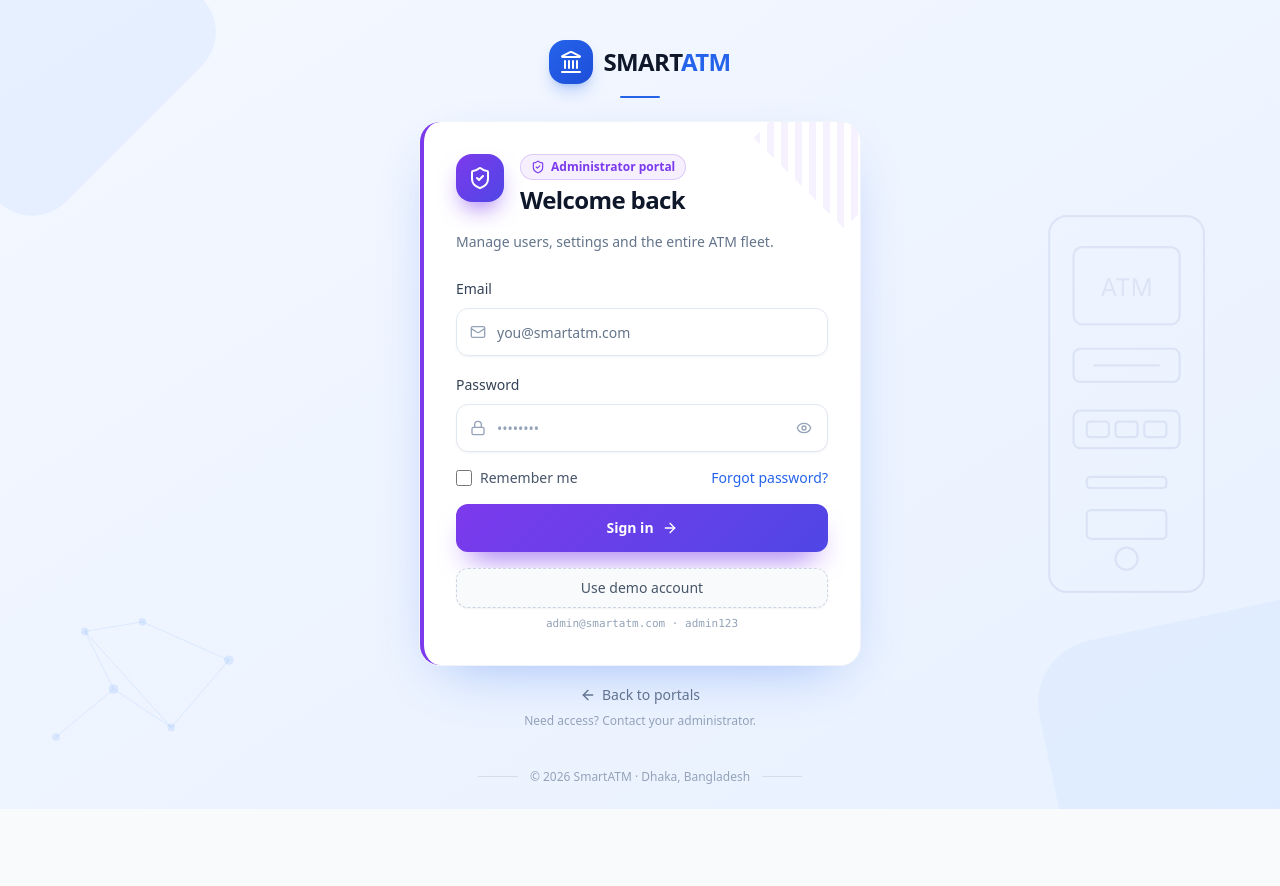
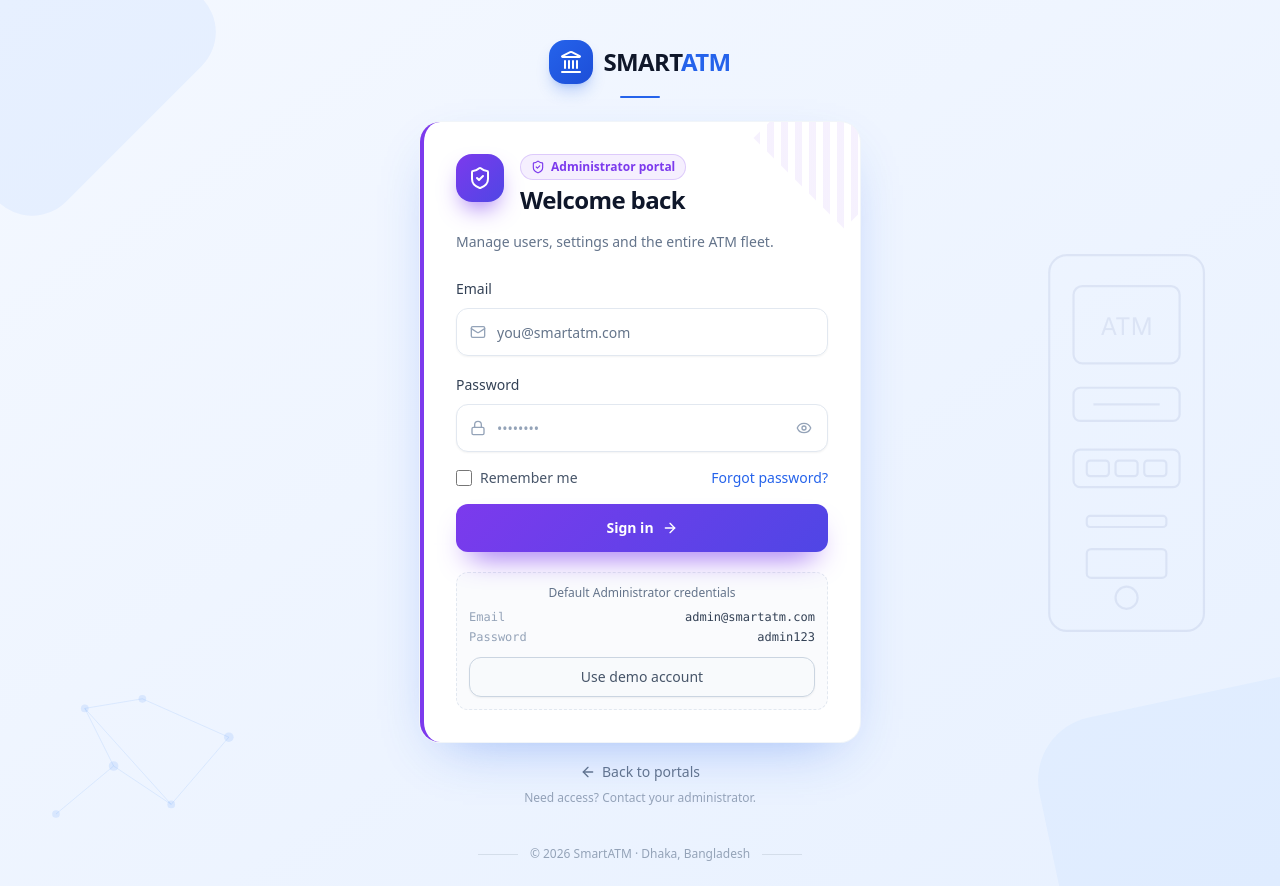
Before and after one commit to Abdullah-Al-Mahmud777/SmartATM, a Next.js app in the folder frontend/: page /login in a window 1280 px wide. Before the commit the page ends 809 px from the top, so only its background shows below. Built offline with nearby package versions, Linux system fonts and the light colour scheme; no server answers.

Commit message:
update code

```diff
--- a/frontend/components/auth/LoginForm.tsx
+++ b/frontend/components/auth/LoginForm.tsx
@@ -32,8 +32,6 @@ const loginSchema = z.object({
 });
 
 type LoginValues = z.infer<typeof loginSchema>;
-
-const IS_DEV = process.env.NODE_ENV !== 'production';
 
 export function LoginForm({ role }: { role: RoleKey }) {
   const meta = ROLES[role];
@@ -225,21 +223,29 @@ export function LoginForm({ role }: { role: RoleKey }) {
               </Button>
             </form>
 
-            {IS_DEV && (
-              <div className="mt-4">
+            <div className="mt-5 rounded-xl border border-dashed border-slate-200 bg-slate-50/70 p-3">
+              <p className="text-center text-xs font-medium text-slate-500">
+                Default {meta.label} credentials
+              </p>
+              <div className="mt-2 space-y-1 font-mono text-xs text-slate-700">
+                <div className="flex items-center justify-between gap-3">
+                  <span className="text-slate-400">Email</span>
+                  <span>{meta.demo.email}</span>
+                </div>
+                <div className="flex items-center justify-between gap-3">
+                  <span className="text-slate-400">Password</span>
+                  <span>{meta.demo.password}</span>
+                </div>
+              </div>
               <Button
                 type="button"
                 variant="outline"
                 onClick={fillDemo}
-                  className="h-10 w-full rounded-xl border-dashed border-slate-300 text-slate-600 hover:bg-slate-50"
+                className="mt-3 h-10 w-full rounded-xl border-slate-300 text-slate-600 hover:bg-white"
               >
                 Use demo account
               </Button>
-                <p className="mt-2 text-center font-mono text-[11px] text-slate-400">
-                  {meta.demo.email} · {meta.demo.password}
-                </p>
             </div>
-            )}
           </div>
         </div>
 
```
Lines whose indentation alone changed are shown as unchanged.
